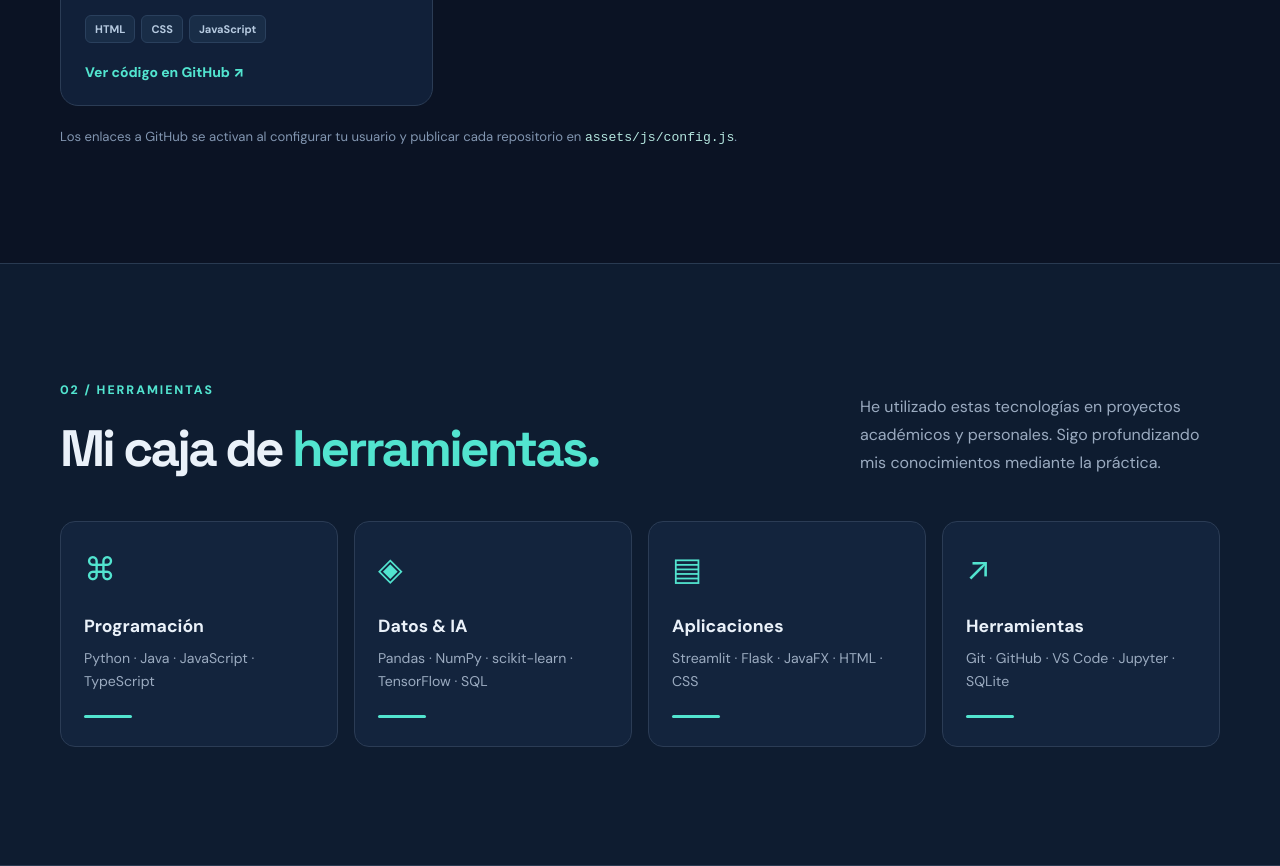
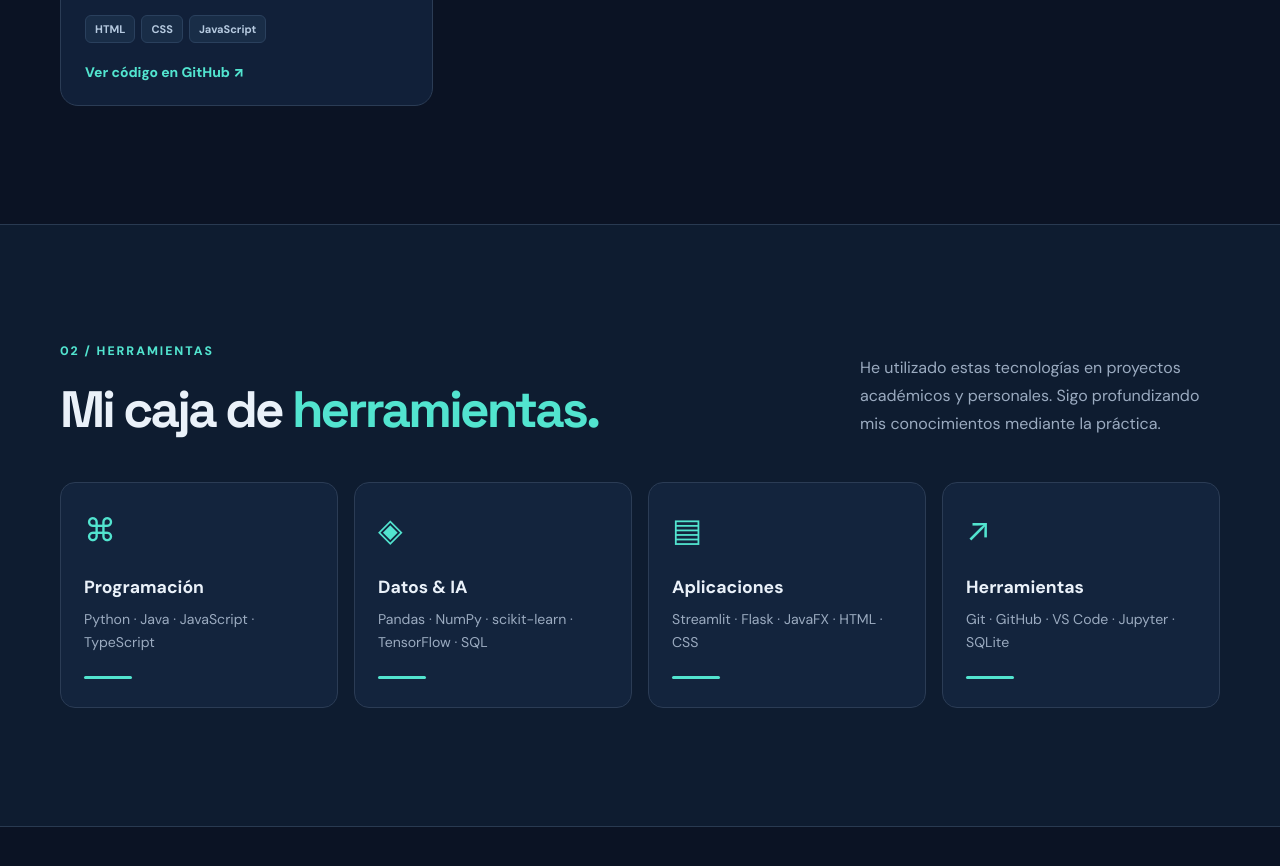
Before and after one commit to calderinsamuel/Portafolio-Personal, a plain HTML site: page index.html in a window 1280 px wide. Shown: the part 2542-3408 px from the top of the page. Drawn offline with Linux system fonts and the light colour scheme.

Commit message:
Remove project note about GitHub links
Removed note about activating GitHub links in config.js.

```diff
--- a/index.html
+++ b/index.html
@@ -55,7 +55,6 @@
       <div class="section-heading"><div><p class="eyebrow">01 / TRABAJOS DESTACADOS</p><h2>Proyectos que <span class="accent">hablan por mí.</span></h2></div><p>Aplicaciones, inteligencia artificial y análisis para resolver problemas concretos. Consulta el código y las instrucciones en cada repositorio.</p></div>
       <div class="filter-tabs" role="group" aria-label="Filtrar proyectos"><button data-filter="todos" aria-pressed="true" class="selected">Todos</button><button data-filter="datos" aria-pressed="false">IA y datos</button><button data-filter="desarrollo" aria-pressed="false">Desarrollo</button><button data-filter="web" aria-pressed="false">Web</button></div>
       <div id="projects-grid" class="projects-grid" aria-live="polite"></div>
-      <p class="project-note">Los enlaces a GitHub se activan al configurar tu usuario y publicar cada repositorio en <code>assets/js/config.js</code>.</p>
     </section>
 
     <section class="section section-alt" id="tecnologias"><div class="container">
```
